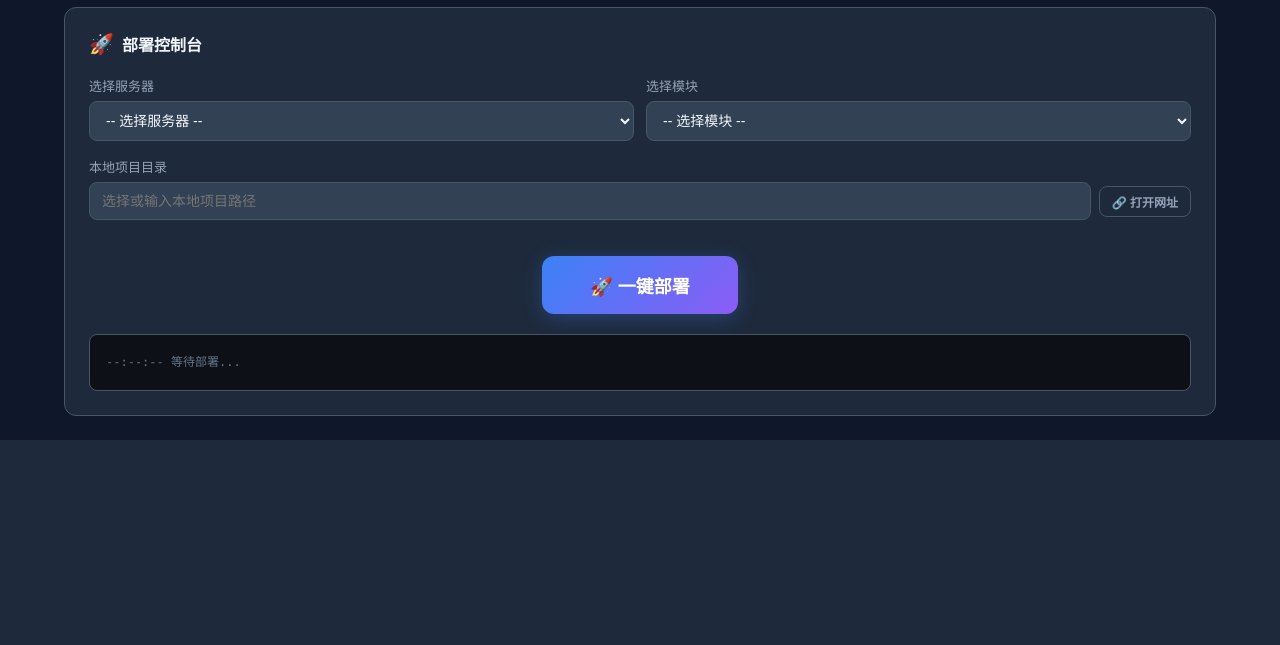
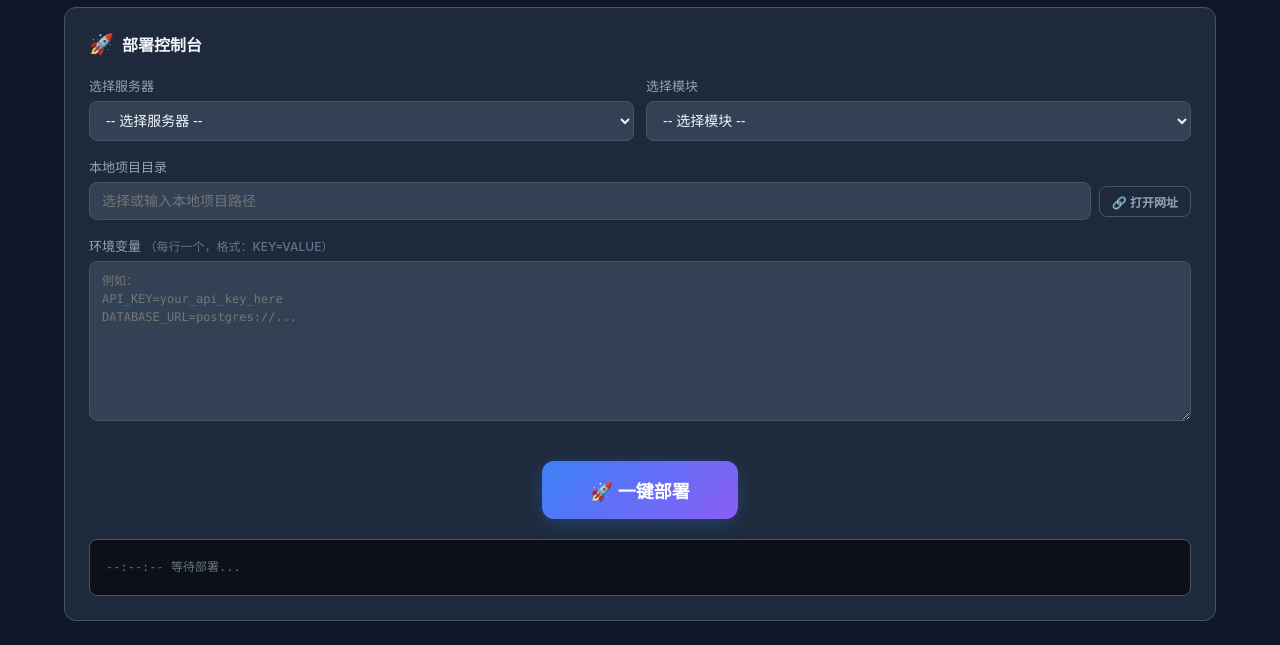
Before and after one commit to linyihan7946/one-click-deployment, a Flask app: page / in a window 1280 px wide. Shown: the part 1688-2333 px from the top of the page. Before the commit the page ends 2128 px from the top, so only its background shows below. Run offline with Flask 3, Linux system fonts and the light colour scheme; data that the repository does not hold is empty.

Commit message:
feat：一键部署加入环境变量设置

```diff
--- a/server.py
+++ b/server.py
@@ -1018,13 +1018,22 @@ def run_deploy(server_name, module_name, source_path, server_path, data):
                 f.write(dockerfile_content)
             log_message("Dockerfile 已写入")
 
+        # 写入 .env 文件（环境变量）
+        env_vars_content = data.get("env_vars", "").strip()
+        if env_vars_content:
+            sftp = ssh.client.open_sftp()
+            with sftp.file(f"{remote_dir}/.env", "w") as f:
+                f.write(env_vars_content)
+            log_message(".env 环境变量文件已写入")
+
         # Step 7: 远程 Docker 部署 (90%)
         set_progress(90, "远程构建和部署...")
+        compose_project_flag = f"-p {shlex.quote(project_slug)}"
         log_message("执行 docker compose pull...")
-        ssh.exec_command(f"cd -- {remote_dir_q} && {compose_prefix} -f docker-compose.yml pull", timeout=120)
+        ssh.exec_command(f"cd -- {remote_dir_q} && {compose_prefix} {compose_project_flag} -f docker-compose.yml pull", timeout=120)
 
         log_message("执行 docker compose build...")
-        rc, out, err = ssh.exec_command(f"cd -- {remote_dir_q} && {compose_prefix} -f docker-compose.yml build", timeout=600)
+        rc, out, err = ssh.exec_command(f"cd -- {remote_dir_q} && {compose_prefix} {compose_project_flag} -f docker-compose.yml build", timeout=600)
         if out:
             for line in out.strip().split("\n"):
                 if line.strip():
@@ -1040,7 +1049,7 @@ def run_deploy(server_name, module_name, source_path, server_path, data):
 
         log_message("执行 docker compose up -d...")
         rc, out, err = ssh.exec_command(
-            f"cd -- {remote_dir_q} && {compose_prefix} -f docker-compose.yml up -d --remove-orphans", timeout=120
+            f"cd -- {remote_dir_q} && {compose_prefix} {compose_project_flag} -f docker-compose.yml up -d --remove-orphans", timeout=120
         )
         if rc == 0:
             log_message("容器启动成功！")
@@ -1050,7 +1059,7 @@ def run_deploy(server_name, module_name, source_path, server_path, data):
             return
 
         rc, container_id, err = ssh.exec_command(
-            f"cd -- {remote_dir_q} && {compose_prefix} -f docker-compose.yml ps -q | head -n 1",
+            f"cd -- {remote_dir_q} && {compose_prefix} {compose_project_flag} -f docker-compose.yml ps -q | head -n 1",
             timeout=30,
         )
         container_id = container_id.strip()
@@ -1088,7 +1097,7 @@ def run_deploy(server_name, module_name, source_path, server_path, data):
         # Step 8: 显示状态 (100%)
         set_progress(100, "部署完成！")
         log_message("获取容器状态...")
-        rc, out, err = ssh.exec_command(f"cd -- {remote_dir_q} && {compose_prefix} -f docker-compose.yml ps")
+        rc, out, err = ssh.exec_command(f"cd -- {remote_dir_q} && {compose_prefix} {compose_project_flag} -f docker-compose.yml ps")
         if out:
             for line in out.strip().split("\n"):
                 if line.strip():
--- a/templates/index.html
+++ b/templates/index.html
@@ -631,6 +631,11 @@
                 </div>
             </div>
 
+            <div class="form-group">
+                <label>环境变量 <span style="color:var(--text-muted);font-size:12px;">（每行一个，格式：KEY=VALUE）</span></label>
+                <textarea id="envVars" rows="4" spellcheck="false" placeholder="例如：&#10;API_KEY=your_api_key_here&#10;DATABASE_URL=postgres://..."></textarea>
+            </div>
+
             <div class="deploy-btn-area">
                 <button class="deploy-big-btn" id="deployBtn" onclick="startDeploy()">
                     🚀 一键部署
@@ -1423,6 +1428,7 @@ networks:
                 public_domain: normalizeDomain(document.getElementById('publicDomain').value),
                 docker_compose: document.getElementById('dockerCompose').value,
                 dockerfile: document.getElementById('dockerfile').value,
+                env_vars: document.getElementById('envVars').value,
             };
 
             document.getElementById('deployBtn').disabled = true;
```
